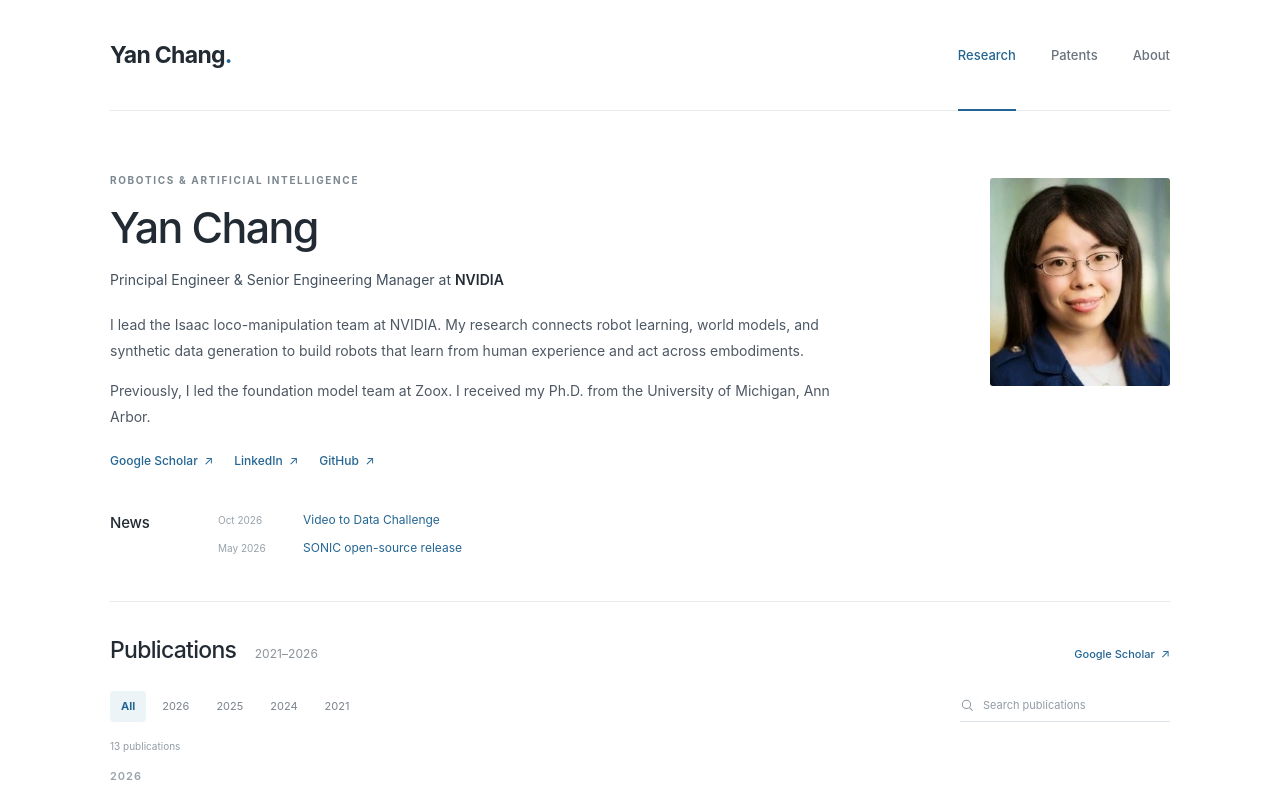
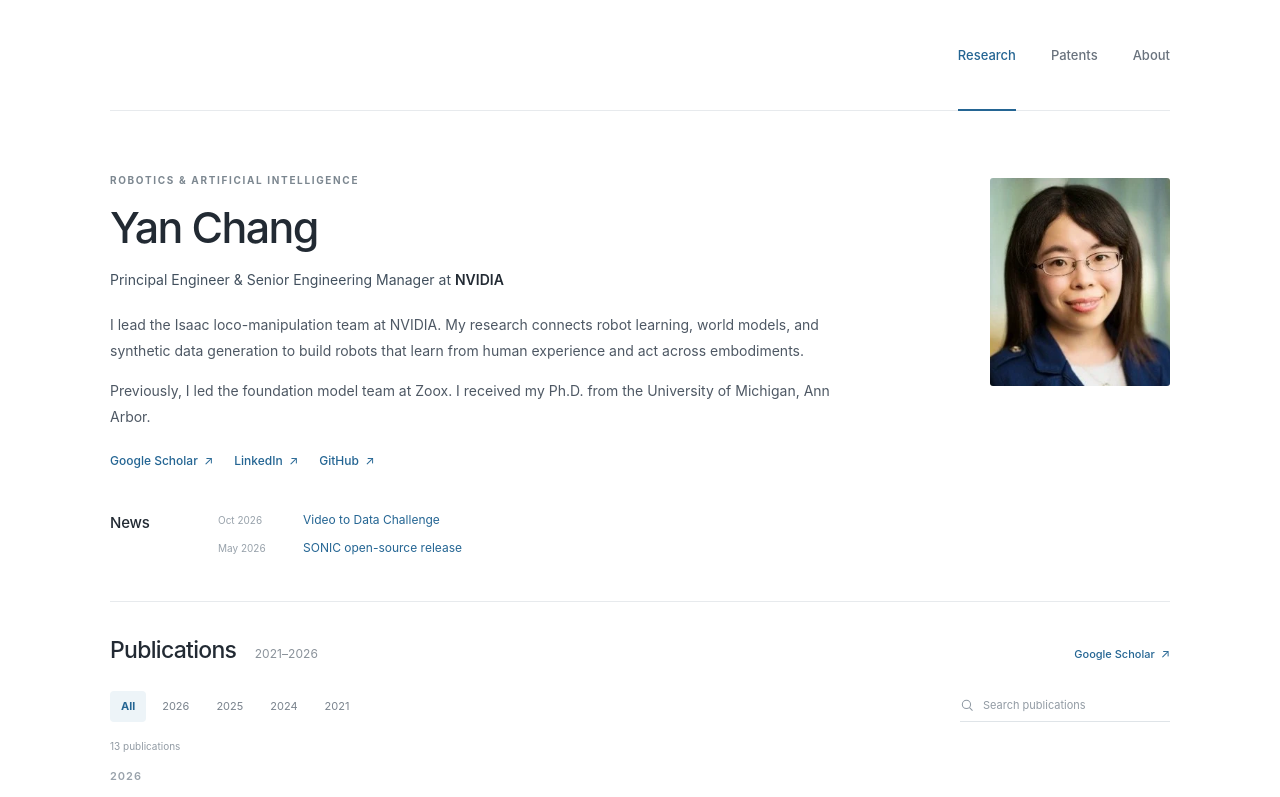
Before and after one commit to yanchangNvidia/yanchangnvidia.github.io, a plain HTML site: page index.html in a window 1280 px wide. Shown: the top 797 px of the page. Drawn offline with Linux system fonts and the light colour scheme.

Commit message:
Remove repeated name from top navigation

```diff
--- a/index.html
+++ b/index.html
@@ -18,7 +18,6 @@
     <a class="skip-link" href="#main">Skip to content</a>
     <div class="page-shell">
       <header class="site-header">
-        <a class="site-name" href="#research" aria-label="Yan Chang, Research">Yan Chang<span class="name-period" aria-hidden="true">.</span></a>
         <nav class="primary-nav" aria-label="Main navigation">
           <a href="#research" data-route="research" aria-current="page">Research</a>
           <a href="#patents" data-route="patents">Patents</a>
--- a/styles.css
+++ b/styles.css
@@ -25,10 +25,7 @@ button { cursor: pointer; }
 button:focus-visible, a:focus-visible, input:focus-visible { outline: 2px solid var(--blue); outline-offset: 4px; }
 [hidden] { display: none !important; }
 .page-shell { width: min(1060px, calc(100% - 88px)); margin: 0 auto; }
-.site-header { height: 111px; display: flex; justify-content: space-between; align-items: center; border-bottom: 1px solid var(--line); }
-.site-name { font-size: 23px; font-weight: 650; letter-spacing: -.7px; color: var(--ink); }
-.site-name:hover { color: var(--ink); text-decoration: none; }
-.name-period { color: var(--blue); }
+.site-header { height: 111px; display: flex; justify-content: flex-end; align-items: center; border-bottom: 1px solid var(--line); }
 .primary-nav { display: flex; gap: 35px; align-items: center; height: 100%; }
 .primary-nav a { display: flex; align-items: center; height: 100%; color: #69727d; font-size: 13px; font-weight: 500; position: relative; }
 .primary-nav a:hover { color: var(--blue); text-decoration: none; }
@@ -151,7 +148,6 @@ a.publication-visual:hover img { transform: scale(1.025); }
 @media (max-width: 650px) {
   .page-shell { width: calc(100% - 40px); }
   .site-header { height: 85px; }
-  .site-name { font-size: 21px; }
   .primary-nav { gap: 22px; }
   .primary-nav a { font-size: 12px; }
   .profile { position: relative; display: block; padding: 43px 0 36px; }
```
